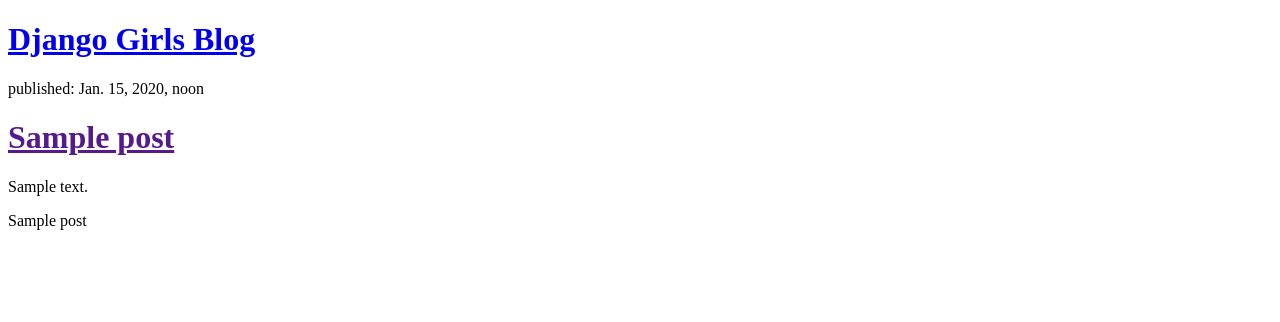
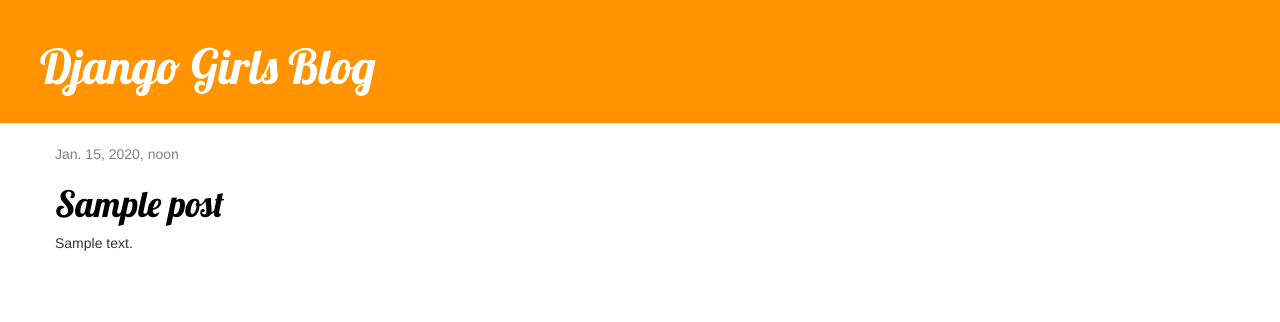
Before and after one commit to Mih333/my-first-blog, a Django app: template blog/templates/blog/post_list.html in a window 1280 px wide. Shown: the top 322 px of the page. Run offline with Django 3.2, Linux system fonts and the light colour scheme; the template is opened without the code that fills it: values that come from a table or form of the project are taken from there, others are empty; tables that the repository leaves empty hold one stand-in row (values such as "Sample post"); some libraries are stand-ins or nearby versions.

Commit message:
Added views and template for detailed blog post and a CSS style site

```diff
--- /dev/null
+++ b/blog/static/css/blog.css
@@ -0,0 +1,46 @@
+.page-header {
+    background-color: #ff9400;
+    margin-top: 0;
+    padding: 20px 20px 20px 40px;
+}
+
+.page-header h1, .page-header h1 a, .page-header h1 a:visited, .page-header h1 a:active {
+    color: #ffffff;
+    font-size: 36pt;
+    text-decoration: none;
+}
+
+.content {
+    margin-left: 40px;
+}
+
+h1, h2, h3, h4 {
+    font-family: 'Lobster', cursive;
+}
+
+.date {
+    color: #828282;
+}
+
+.save {
+    float: right;
+}
+
+.post-form textarea, .post-form input {
+    width: 100%;
+}
+
+.top-menu, .top-menu:hover, .top-menu:visited {
+    color: #ffffff;
+    float: right;
+    font-size: 26pt;
+    margin-right: 20px;
+}
+
+.post {
+    margin-bottom: 70px;
+}
+
+.post h1 a, .post h1 a:visited {
+    color: #000000;
+}
--- a/blog/templates/blog/base.html
+++ b/blog/templates/blog/base.html
@@ -1,12 +1,14 @@
 {% load staticfiles %}
-<html>
+<!DOCTYPE html>
+<html lang="en">
 
 <head>
-  <title>Django Girls blog</title>
+  <meta charset="UTF-8">
+  <title>DjangoGirls</title>
   <link rel="stylesheet" href="//maxcdn.bootstrapcdn.com/bootstrap/3.2.0/css/bootstrap.min.css">
   <link rel="stylesheet" href="//maxcdn.bootstrapcdn.com/bootstrap/3.2.0/css/bootstrap-theme.min.css">
-  <link href='//fonts.googleapis.com/css?family=Lobster&subset=latin,latin-ext' rel='stylesheet' type='text/css'>
-  <link rel="stylesheet" href="{% static 'css/blog.css' %}">
+  <link href="//fonts.googleapis.com/css?family=Lobster&subset=latin,latin-ext" rel="stylesheet" type="text/css">
+  <link rel="stylesheet" href="{% static "css/blog.css" %}">
 </head>
 
 <body>
@@ -16,7 +18,9 @@
     <div class="content container">
         <div class="row">
             <div class="col-md-8">
-        {% block content %} {% endblock %}
+            {% block content %}
+
+            {% endblock %}
             </div>
         </div>
     </div>
--- a/blog/templates/blog/post_list.html
+++ b/blog/templates/blog/post_list.html
@@ -1,23 +1,15 @@
-<!DOCTYPE html>
-<html lang="en">
+{% extends "blog/base.html" %}
 
-<head>
-  <meta charset="UTF-8">
-  <title>DjangoGirls</title>
-</head>
+{% block content %}
 
-<body>
-  <div>
-    <h1><a href="/">Django Girls Blog</a></h1>
-  </div>
-  	{% for post in posts %}
-  	<div>
-  		<p>published: {{post.published_date}} </p>
-  		<h1><a href="">{{ post.title }}</a></h1>
-  		<p>{{post.text|linebreaksbr}}</p>
-  		{{post}}
-  	</div>
-  	{% endfor %}
-</body>
+{% for post in posts %}
+    <div class="post">
+        <div class="date">
+            {{ post.published_date }}
+        </div>
+        <h1><a href="{% url 'post_detail' pk=post.pk %}">{{ post.title }}</a></h1>
+        <p>{{ post.text|linebreaksbr }}</p>
+    </div>
+{% endfor %}
 
-</html>
+{% endblock %}
--- a/blog/urls.py
+++ b/blog/urls.py
@@ -3,4 +3,5 @@
 
 urlpatterns = [
 	url(r'^$', views.post_list, name='post_list'),
+	url(r'^post/(?P<pk>\d+)/$', views.post_detail, name='post_detail'),
 ]
--- a/blog/views.py
+++ b/blog/views.py
@@ -1,9 +1,14 @@
 from django.shortcuts import render
 from django.utils import timezone
 from .models import Post
+from django.shortcuts import render, get_object_or_404
 
 # Create your views here.
 
 def post_list(request):
 	posts = Post.objects.filter(published_date__lte=timezone.now()).order_by('published_date')
 	return render(request, 'blog/post_list.html', {'posts': posts})
+
+def post_detail(request, pk):
+	post = get_object_or_404(Post, pk=pk)
+	return render(request, 'blog/post_detail.html', {'post': post})
```
Lines whose indentation alone changed are shown as unchanged.
